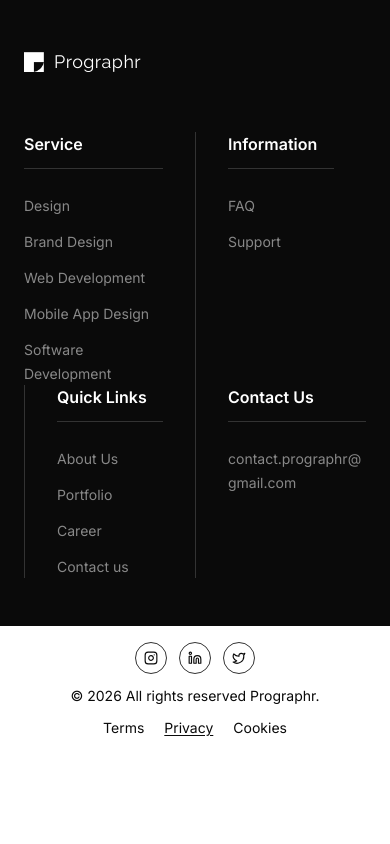
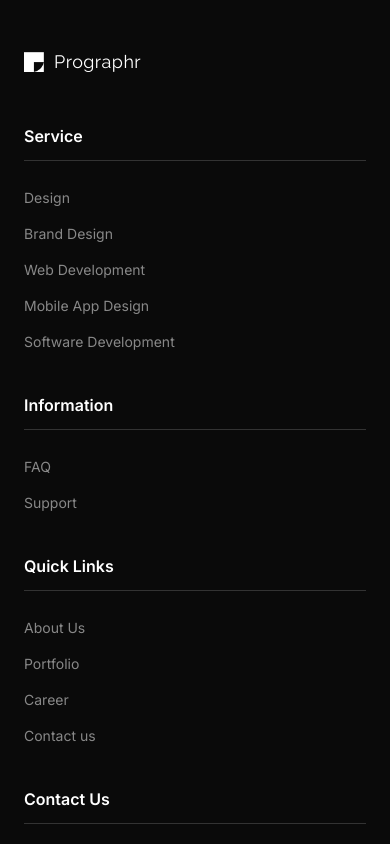
Before and after one commit to Neaz-mq/prographr-agency, a React (Vite) app: page / in a window 390 px wide. Shown: the part 860-1704 px from the top of the page. Before the commit the page ends 1614 px from the top, so only its background shows below. Built offline with nearby package versions, Linux system fonts and the light colour scheme.

Commit message:
update Footer

```diff
--- a/src/components/Footer.jsx
+++ b/src/components/Footer.jsx
@@ -6,156 +6,94 @@ export default function Footer() {
     <footer className="bg-[#0a0a0a]">
       {/* Main Footer */}
       <div className="max-w-7xl mx-auto px-6 md:px-10 pt-16 pb-12">
+
         {/* Logo */}
-        <div className="flex items-center gap-2.5 mb-14">
-          <img
-            src="/logo.webp"
-            alt="Prographr"
-            className="h-5 w-5 object-contain"
-          />
-          <span
-            className="text-white text-lg tracking-wide"
-            style={{ fontFamily: "'Raleway', sans-serif", fontWeight: 400 }}
-          >
+        <div className="flex items-center gap-2.5 mb-12">
+          <img src="/logo.webp" alt="Prographr" className="h-5 w-5 object-contain" />
+          <span className="text-white text-lg tracking-wide" style={{ fontFamily: "'Raleway', sans-serif", fontWeight: 400 }}>
             Prographr
           </span>
         </div>
 
         {/* Columns */}
-        <div className="grid grid-cols-2 md:grid-cols-4 gap-0 divide-x divide-[#333]">
+        <div className="grid grid-cols-1 sm:grid-cols-2 md:grid-cols-4 gap-10 md:gap-0 md:divide-x md:divide-[#333]">
+
           {/* Service */}
-          <div className="pr-8">
+          <div className="md:pr-8">
             <h4 className="text-white font-semibold text-base mb-3">Service</h4>
             <div className="border-t border-[#333] mb-6" />
             <ul className="space-y-3">
-              {[
-                "Design",
-                "Brand Design",
-                "Web Development",
-                "Mobile App Design",
-                "Software Development",
-              ].map((s) => (
+              {["Design", "Brand Design", "Web Development", "Mobile App Design", "Software Development"].map(s => (
                 <li key={s}>
-                  <Link
-                    to="/services"
-                    className="text-[#888] text-sm hover:text-white transition-colors"
-                  >
-                    {s}
-                  </Link>
+                  <Link to="/services" className="text-[#888] text-sm hover:text-white transition-colors">{s}</Link>
                 </li>
               ))}
             </ul>
           </div>
 
           {/* Information */}
-          <div className="px-8">
-            <h4 className="text-white font-semibold text-base mb-3">
-              Information
-            </h4>
+          <div className="md:px-8">
+            <h4 className="text-white font-semibold text-base mb-3">Information</h4>
             <div className="border-t border-[#333] mb-6" />
             <ul className="space-y-3">
-              {[
-                ["FAQ", "/contact"],
-                ["Support", "/contact"],
-              ].map(([l, h]) => (
+              {[["FAQ", "/contact"], ["Support", "/contact"]].map(([l, h]) => (
                 <li key={l}>
-                  <Link
-                    to={h}
-                    className="text-[#888] text-sm hover:text-white transition-colors"
-                  >
-                    {l}
-                  </Link>
+                  <Link to={h} className="text-[#888] text-sm hover:text-white transition-colors">{l}</Link>
                 </li>
               ))}
             </ul>
           </div>
 
           {/* Quick Links */}
-          <div className="px-8">
-            <h4 className="text-white font-semibold text-base mb-3">
-              Quick Links
-            </h4>
+          <div className="md:px-8">
+            <h4 className="text-white font-semibold text-base mb-3">Quick Links</h4>
             <div className="border-t border-[#333] mb-6" />
             <ul className="space-y-3">
-              {[
-                ["About Us", "/about"],
-                ["Portfolio", "/portfolio"],
-                ["Career", "/contact"],
-                ["Contact us", "/contact"],
-              ].map(([l, h]) => (
+              {[["About Us", "/about"], ["Portfolio", "/portfolio"], ["Career", "/contact"], ["Contact us", "/contact"]].map(([l, h]) => (
                 <li key={l}>
-                  <Link
-                    to={h}
-                    className="text-[#888] text-sm hover:text-white transition-colors"
-                  >
-                    {l}
-                  </Link>
+                  <Link to={h} className="text-[#888] text-sm hover:text-white transition-colors">{l}</Link>
                 </li>
               ))}
             </ul>
           </div>
 
           {/* Contact Us */}
-          <div className="pl-8">
-            <h4 className="text-white font-semibold text-base mb-3">
-              Contact Us
-            </h4>
+          <div className="md:pl-8">
+            <h4 className="text-white font-semibold text-base mb-3">Contact Us</h4>
             <div className="border-t border-[#333] mb-6" />
-            <a
-              href="mailto:jsmith.freelance@gmail.com"
-              className="text-[#888] text-sm hover:text-white transition-colors break-all"
-            >
+            <a href="mailto:contact.prographr@gmail.com" className="text-[#888] text-sm hover:text-white transition-colors break-all">
               contact.prographr@gmail.com
             </a>
           </div>
+
         </div>
       </div>
 
-      {/* Bottom Bar — white background */}
+      {/* Bottom Bar */}
       <div className="bg-white">
-        <div className="max-w-7xl mx-auto px-6 md:px-10 py-4 flex flex-col md:flex-row items-center justify-between gap-3">
+        <div className="max-w-7xl mx-auto px-6 md:px-10 py-5 flex flex-col sm:flex-row items-center justify-between gap-4">
+
           {/* Social Icons */}
           <div className="flex items-center gap-3">
-            <a
-              href="#"
-              className="w-8 h-8 border border-[#333] rounded-full flex items-center justify-center hover:bg-[#f0f0f0] transition-colors"
-            >
-              <Instagram size={14} className="text-[#0a0a0a]" />
-            </a>
-            <a
-              href="#"
-              className="w-8 h-8 border border-[#333] rounded-full flex items-center justify-center hover:bg-[#f0f0f0] transition-colors"
-            >
-              <Linkedin size={14} className="text-[#0a0a0a]" />
-            </a>
-            <a
-              href="#"
-              className="w-8 h-8 border border-[#333] rounded-full flex items-center justify-center hover:bg-[#f0f0f0] transition-colors"
-            >
-              <Twitter size={14} className="text-[#0a0a0a]" />
-            </a>
+            {[Instagram, Linkedin, Twitter].map((Icon, i) => (
+              <a key={i} href="#" className="w-8 h-8 border border-[#333] rounded-full flex items-center justify-center hover:bg-[#f0f0f0] transition-colors">
+                <Icon size={14} className="text-[#0a0a0a]" />
+              </a>
+            ))}
           </div>
 
           {/* Copyright */}
-          <p className="text-[#0a0a0a] text-sm">
+          <p className="text-[#0a0a0a] text-sm text-center">
             © {new Date().getFullYear()} All rights reserved Prographr.
           </p>
 
           {/* Legal Links */}
           <div className="flex items-center gap-5">
-            <Link to="#" className="text-[#0a0a0a] text-sm hover:underline">
-              Terms
-            </Link>
-            <Link
-              to="#"
-              className="text-[#0a0a0a] text-sm underline underline-offset-2"
-            >
-              Privacy
-            </Link>
-            <Link to="#" className="text-[#0a0a0a] text-sm hover:underline">
-              Cookies
-            </Link>
+            <Link to="#" className="text-[#0a0a0a] text-sm hover:underline">Terms</Link>
+            <Link to="#" className="text-[#0a0a0a] text-sm underline underline-offset-2">Privacy</Link>
+            <Link to="#" className="text-[#0a0a0a] text-sm hover:underline">Cookies</Link>
           </div>
+
         </div>
       </div>
     </footer>
```
